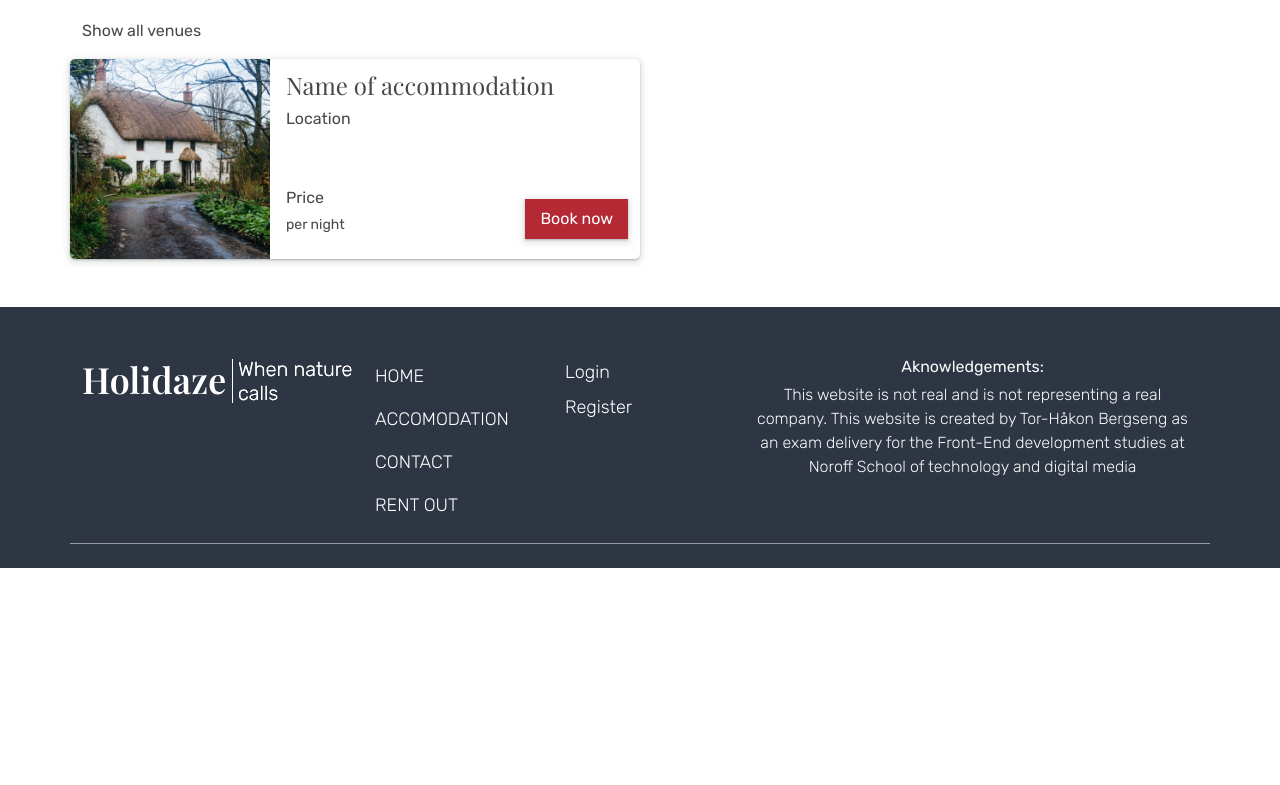
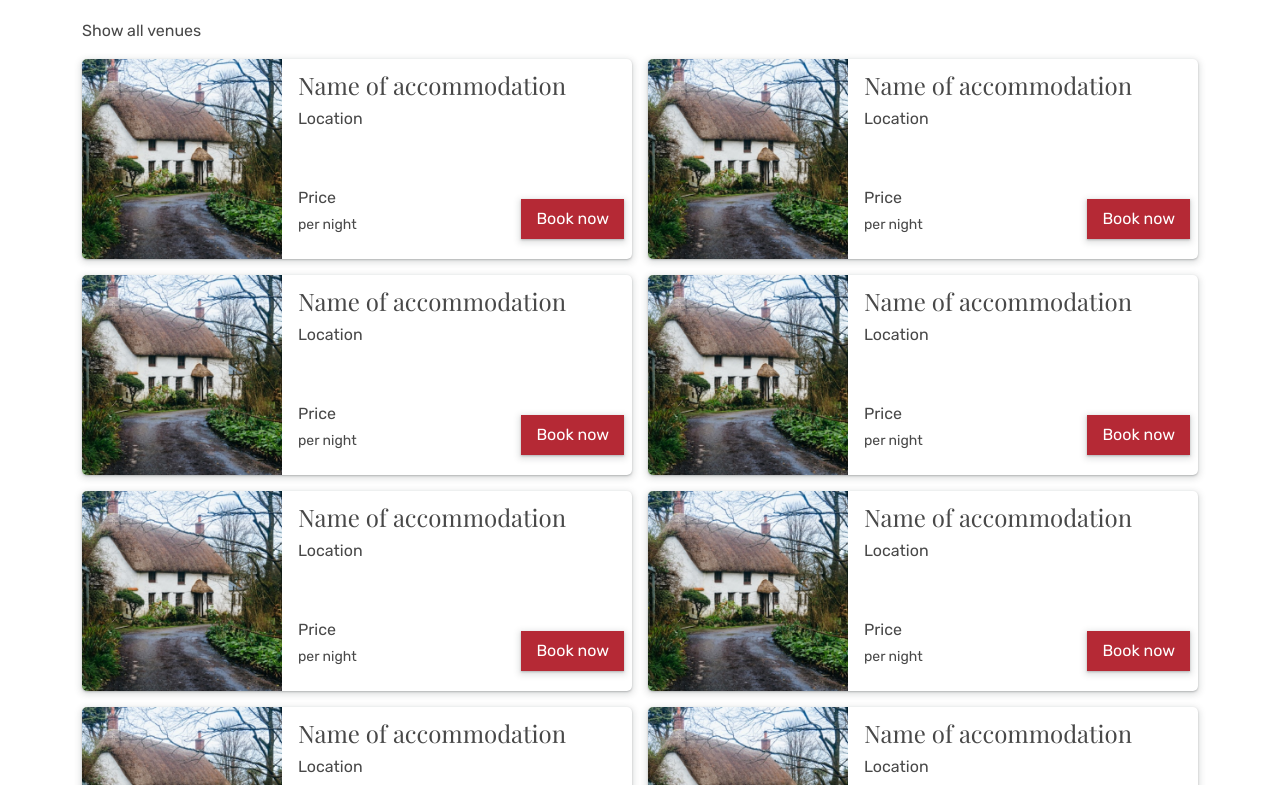
Before and after one commit to teehbee/project-exam-2, a React (Vite) app: page /venues in a window 1280 px wide. Shown: the part 1015-1800 px from the top of the page. Before the commit the page ends 1583 px from the top, so only its background shows below. Built offline with nearby package versions, Linux system fonts and the light colour scheme; a web font is replaced by a local one.

Commit message:
add static venue tiles to venues page

```diff
--- /dev/null
+++ b/src/components/venues/VenuesTile.tsx
@@ -0,0 +1,35 @@
+import { Link } from "react-router-dom";
+import placeHolderImage from "../../assets/placeholderImg";
+
+function VenueTile() {
+  return (
+    <div className="col-12 col-lg-6">
+      <div className="d-flex form-box-shadow pe-2">
+        <Link to="/venue">
+          <img className="border-radius-start-5px preview-tile-img" src={placeHolderImage} alt="placeholder" />
+        </Link>
+        <div className="d-flex flex-column justify-content-between ps-3 py-2 w-100">
+          <div className="d-flex flex-column justify-content-start">
+            <Link className="text-decoration-none" to="/venue">
+              <p className="mb-1 secondary-font fs-1rem-to-1-5rem">Name of accommodation</p>
+            </Link>
+            <p className="fs-0-75rem-to-1rem">Location</p>
+          </div>
+          <div className="d-flex justify-content-between align-items-center">
+            <div className="d-flex flex-column">
+              <p className="fs-0-75rem-to-1rem mb-1">Price</p>
+              <p className="fs-0-75rem-to-0-875rem">per night</p>
+            </div>
+            <div className="align-items-end">
+              <Link to="/venue">
+                <button className="main-button-red">Book now</button>
+              </Link>
+            </div>
+          </div>
+        </div>
+      </div>
+    </div>
+  );
+}
+
+export default VenueTile;
--- /dev/null
+++ b/src/components/venues/index.tsx
@@ -0,0 +1,3 @@
+import VenueTile from "./VenuesTile";
+
+export default VenueTile;
--- a/src/pages/venues.tsx
+++ b/src/pages/venues.tsx
@@ -1,7 +1,6 @@
 import { venueHeroImageLarge, venueHeroImageSmall } from "../assets/img";
-import { Link } from "react-router-dom";
-import placeholderImage from "../assets/placeholderImg";
 import { SearchFormMain } from "../components/forms";
+import VenueTile from "../components/venues";
 import { useScrollToTop } from "../components/utils";
 
 function Venues() {
@@ -20,31 +19,15 @@ function Venues() {
       <section id="venues-list" className="container pt-5 pt-md-0 my-5">
         <p className="secondary-font fs-1rem-to-2rem">0 venues match your search</p>
         <p className="cursor-pointer fs-0-75rem-to-1rem">Show all venues</p>
-        <div className="row row-gap-3">
-          <div className="col-12 col-lg-6 d-flex form-box-shadow ps-0">
-            <Link to="/venue">
-              <img className="border-radius-start-5px preview-tile-img" src={placeholderImage} alt="placeholder" />
-            </Link>
-            <div className="d-flex flex-column justify-content-between ps-3 py-2 w-100">
-              <div className="d-flex flex-column justify-content-start">
-                <Link className="text-decoration-none" to="/venue">
-                  <p className="mb-1 secondary-font fs-1rem-to-1-5rem">Name of accommodation</p>
-                </Link>
-                <p className="fs-0-75rem-to-1rem">Location</p>
-              </div>
-              <div className="d-flex justify-content-between align-items-center">
-                <div className="d-flex flex-column">
-                  <p className="fs-0-75rem-to-1rem mb-1">Price</p>
-                  <p className="fs-0-75rem-to-0-875rem">per night</p>
-                </div>
-                <div className="align-items-end">
-                  <Link to="/venue">
-                    <button className="main-button-red">Book now</button>
-                  </Link>
-                </div>
-              </div>
-            </div>
-          </div>
+        <div className="row g-3">
+          <VenueTile />
+          <VenueTile />
+          <VenueTile />
+          <VenueTile />
+          <VenueTile />
+          <VenueTile />
+          <VenueTile />
+          <VenueTile />
         </div>
       </section>
     </>
```
